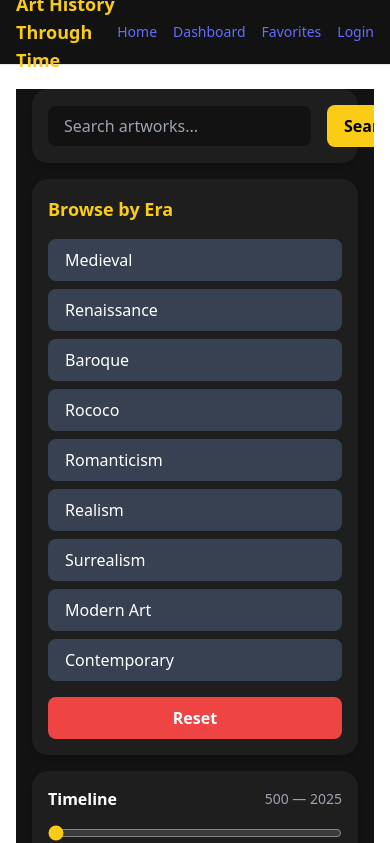
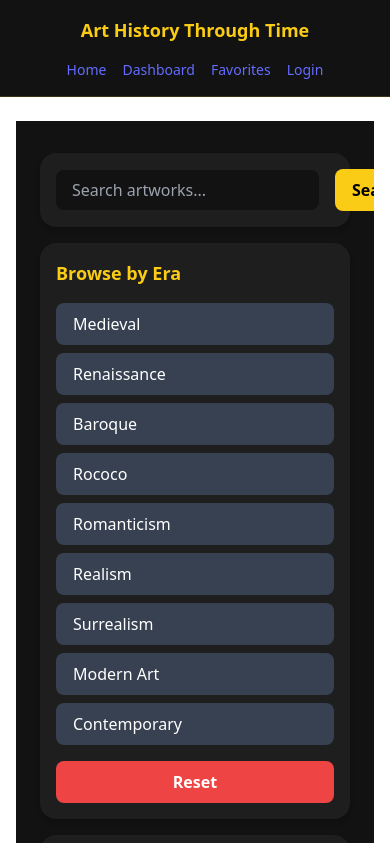
Before and after one commit to crimsonwater27/My_Capstone_Project, a React (Vite) app: page /dashboard/1 in a window 390 px wide. Shown: the top 843 px of the page. Built offline with nearby package versions, Linux system fonts and the light colour scheme; no server answers.

Commit message:
- Improved layout responsiveness across breakpoints - Ensured full-width screen behavior

```diff
--- a/src/components/Header.jsx
+++ b/src/components/Header.jsx
@@ -5,38 +5,27 @@ export default function Header() {
   const { user, logout } = useArtStore();
 
   return (
-    <header className="w-full border-b bg-[#121212]">
-      <div className="max-w-7xl mx-auto px-4 sm:px-6 lg:px-8">
-        <div className="flex items-center justify-between h-16">
+    <header className="w-full bg-[#121212] border-b border-yellow-500/20">
+      <div className="max-w-7xl mx-auto px-6 sm:px-8 lg:px-12">
+        <div className="flex flex-col sm:flex-row items-center justify-between py-4 gap-4">
 
-          {/* Logo */}
           <Link
             to="/"
-            className="font-bold text-lg md:text-xl text-yellow-400"
+            className="font-bold text-lg sm:text-xl text-yellow-400 text-center sm:text-left"
           >
             Art History Through Time
           </Link>
 
-          {/* Nav */}
-          <nav className="flex gap-4 text-sm md:text-base text-yellow-300">
-            <Link
-              to="/"
-              className="hover:text-yellow-400 transition-colors duration-200 font-medium"
-            >
+          <nav className="flex flex-wrap justify-center sm:justify-end gap-4 text-sm sm:text-base text-yellow-300">
+            <Link to="/" className="hover:text-yellow-400 transition font-medium">
               Home
             </Link>
 
-            <Link
-              to="/dashboard"
-              className="hover:text-yellow-400 transition-colors duration-200 font-medium"
-            >
+            <Link to="/dashboard" className="hover:text-yellow-400 transition font-medium">
               Dashboard
             </Link>
 
-            <Link
-              to="/favorites"
-              className="hover:text-yellow-400 transition-colors duration-200 font-medium"
-            >
+            <Link to="/favorites" className="hover:text-yellow-400 transition font-medium">
               Favorites
             </Link>
 
@@ -48,10 +37,7 @@ export default function Header() {
                 Logout
               </button>
             ) : (
-              <Link
-                to="/login"
-                className="hover:text-yellow-400 transition font-medium"
-              >
+              <Link to="/login" className="hover:text-yellow-400 transition font-medium">
                 Login
               </Link>
             )}
--- a/src/pages/Dashboard.jsx
+++ b/src/pages/Dashboard.jsx
@@ -47,22 +47,24 @@ export default function Dashboard() {
 
   return (
     <section
-      className={`space-y-6 min-h-screen w-full overflow-x-hidden bg-[#121212] ${
+      className={`min-h-screen w-full bg-[#121212] overflow-x-hidden ${
         eraThemes[era] || "text-yellow-300"
       } transition-colors duration-500`}
     >
+      <div className="max-w-7xl mx-auto px-6 sm:px-8 lg:px-12 py-8 space-y-8">
+
         {/* Search + Filters */}
-      <div className="space-y-4 px-4 sm:px-6 lg:px-8">
+        <div className="space-y-4">
           <SearchBar />
           <Filters />
           <TimelineSlider yearRange={yearRange} setYearRange={setYearRange} />
         </div>
 
         {/* Grid + Sidebar */}
-      <div className="grid grid-cols-1 lg:grid-cols-4 gap-6 items-start justify-center px-4 sm:px-6 lg:px-8 py-6">
+        <div className="grid grid-cols-1 lg:grid-cols-4 gap-8">
         {/* Main Panel */}
           <div className="lg:col-span-3 space-y-6">
-          <h1 className={`text-xl md:text-2xl font-bold ${eraThemes[era] || "text-yellow-300"}`}>
+            <h1 className={`text-xl sm:text-2xl md:text-3xl font-bold ${eraThemes[era] || "text-yellow-300"}`}>
               {era ? `${era} Artworks` : "Artwork Images"}
             </h1>
 
@@ -76,9 +78,9 @@ export default function Dashboard() {
             </Motion.div>
           </div>
 
-        {/* Sidebar */}
           <div className="lg:col-span-1">
             <FavoritesPanel />
+          </div>
         </div>
       </div>
 
--- a/src/pages/Favorites.jsx
+++ b/src/pages/Favorites.jsx
@@ -14,28 +14,37 @@ export default function FavoritesPage() {
     return (
       <section className="min-h-screen flex items-center justify-center bg-[#121212] text-white">
         <p className="text-lg">
-          You haven’t added any favorites yet, Your personal Museam awaits!
+          You haven’t added any favorites yet, Your personal Museum awaits!
         </p>
       </section>
     );
   }
 
   return (
-    <section className="min-h-screen bg-[#121212] text-white p-6">
-      <h1 className="text-2xl font-bold mb-6">
+    <section className="min-h-screen bg-[#121212] text-white">
+      <div className="max-w-7xl mx-auto px-6 sm:px-8 lg:px-12 py-10">
+
+        {!favorites.length ? (
+          <div className="flex items-center justify-center text-center h-[60vh]">
+            <p className="text-lg sm:text-xl text-gray-300">
+              You haven’t added any favorites yet. Your personal museum awaits!
+            </p>
+          </div>
+        ) : (
+          <>
+            <h1 className="text-2xl sm:text-3xl font-bold mb-8">
               Your Favorite Artworks ❤️
             </h1>
 
-      <div className="grid grid-cols-1 sm:grid-cols-2 md:grid-cols-3 lg:grid-cols-4 gap-6">
+            <div className="grid grid-cols-1 sm:grid-cols-2 md:grid-cols-3 lg:grid-cols-4 gap-8">
               {favorites.map((art) => (
                 <div
                   key={art.id}
-            className="relative bg-white text-black rounded shadow hover:shadow-xl transition"
+                  className="relative bg-white text-black rounded-xl shadow hover:shadow-xl transition"
                 >
-            {/* Remove Favorite Button */}
                   <button
                     onClick={() => toggleFavorite(art)}
-              className="absolute top-2 right-2 text-2xl text-red-500 hover:scale-125 transition"
+                    className="absolute top-3 right-3 text-2xl text-red-500 hover:scale-125 transition"
                   >
                     ❤️
                   </button>
@@ -47,22 +56,29 @@ export default function FavoritesPage() {
                     <img
                       src={art.image}
                       alt={art.title}
-                className="w-full h-64 object-cover rounded-t"
+                      className="w-full aspect-[3/4] object-cover rounded-t-xl"
                     />
                   </div>
 
-            <div className="p-3">
-              <h3 className="font-semibold">{art.title}</h3>
+                  <div className="p-4">
+                    <h3 className="font-semibold text-base">
+                      {art.title}
+                    </h3>
                     <p className="text-sm text-gray-600">
                       {art.artist || "Unknown Artist"}
                     </p>
-              <p className="text-sm text-gray-500">{art.date}</p>
+                    <p className="text-sm text-gray-500">
+                      {art.date}
+                    </p>
                   </div>
                 </div>
               ))}
             </div>
+          </>
+        )}
+      </div>
 
       {selectedArtwork && <ArtworkModal />}
     </section>
-  );
+  )
 }
--- a/src/pages/Home.jsx
+++ b/src/pages/Home.jsx
@@ -5,7 +5,16 @@ export default function Home() {
   const [eras, setEras] = useState({});
   const navigate = useNavigate();
 
-  const eraList = ["Renaissance", "Baroque", "Romanticism", "Modern Art", "Contemporary", "Rococo", "Realism", "Surrealism"];
+  const eraList = [
+    "Renaissance",
+    "Baroque",
+    "Romanticism",
+    "Modern Art",
+    "Contemporary",
+    "Rococo",
+    "Realism",
+    "Surrealism",
+  ];
 
   useEffect(() => {
     async function fetchArtworks() {
@@ -17,7 +26,6 @@ export default function Home() {
             `https://collectionapi.metmuseum.org/public/collection/v1/search?q=${era}&hasImages=true`
           );
           const searchData = await searchRes.json();
-
           const objectIDs = searchData.objectIDs?.slice(0, 1);
 
           if (objectIDs) {
@@ -25,7 +33,6 @@ export default function Home() {
               `https://collectionapi.metmuseum.org/public/collection/v1/objects/${objectIDs[0]}`
             );
             const objData = await objRes.json();
-
             results[era] = objData.primaryImageSmall;
           }
         } catch (error) {
@@ -40,22 +47,22 @@ export default function Home() {
   }, []);
 
   return (
-    <div className="bg-black text-yellow-300">
+    <div className="min-h-screen w-full bg-black text-yellow-300 overflow-x-hidden">
 
-      {/* HERO SECTION (Landing merged) */}
+      {/* HERO */}
       <section
-        className="min-h-screen w-full bg-contain flex items-center px-24 font-bold"
+        className="min-h-screen flex items-center bg-cover bg-center px-6 sm:px-10 lg:px-20"
         style={{
           backgroundImage:
             "url('https://images.metmuseum.org/CRDImages/ep/original/DP-14286-001.jpg')",
         }}
       >
         <div className="max-w-3xl">
-          <h1 className="text-6xl md:text-7xl italic text-yellow-200 leading-tight font-ebgaramond">
+          <h1 className="text-2xl sm:text-3xl md:text-4xl lg:text-5xl italic leading-tight text-yellow-200">
             Explore Art Across Centuries
           </h1>
 
-          <p className="mt-6 text-lg text-yellow-400 italic">
+          <p className="mt-6 text-base sm:text-lg md:text-xl text-yellow-400 italic">
             Take a walk in time and discover history through art.
           </p>
 
@@ -63,7 +70,7 @@ export default function Home() {
             onClick={() =>
               window.scrollTo({ top: window.innerHeight, behavior: "smooth" })
             }
-            className="mt-10 bg-neutral-900 px-8 py-4 rounded-xl text-yellow-400 text-lg hover:bg-neutral-800 transition"
+            className="mt-10 bg-neutral-900 px-6 py-3 sm:px-8 sm:py-4 rounded-xl text-yellow-400 text-base sm:text-lg hover:bg-neutral-800 transition"
           >
             Start Exploring
           </button>
@@ -71,12 +78,12 @@ export default function Home() {
       </section>
 
       {/* FEATURED ERAS */}
-      <section className="px-14 py-24">
-        <h2 className="text-4xl sm:text-xl md:text-2xl lg:text-3xl italic text-yellow-400 mb-12">
+      <section className="max-w-7xl mx-auto px-6 sm:px-10 lg:px-16 py-16">
+        <h2 className="text-2xl sm:text-3xl md:text-4xl italic text-yellow-400 mb-12">
           Featured Eras
         </h2>
 
-        <div className="grid md:grid-cols-4 gap-10">
+        <div className="grid grid-cols-1 sm:grid-cols-2 md:grid-cols-3 lg:grid-cols-4 gap-8">
           {eraList.map((era) => (
             <div
               key={era}
@@ -84,14 +91,14 @@ export default function Home() {
               className="cursor-pointer group"
             >
               <div
-                className="h-96 bg-cover bg-center rounded-xl relative overflow-hidden transform hover:scale-105 transition duration-500"
+                className="aspect-[3/4] bg-cover bg-center rounded-xl relative overflow-hidden transform hover:scale-105 transition duration-500"
                 style={{
                   backgroundImage: `url(${eras[era]})`,
                 }}
               >
                 <div className="absolute inset-0 bg-black/50 group-hover:bg-black/30 transition" />
 
-                <h3 className="absolute bottom-6 left-6 text-yellow-300 italic text-xl">
+                <h3 className="absolute bottom-4 left-4 text-yellow-300 italic text-lg sm:text-xl">
                   {era}
                 </h3>
               </div>
```
Lines whose indentation alone changed are shown as unchanged.
